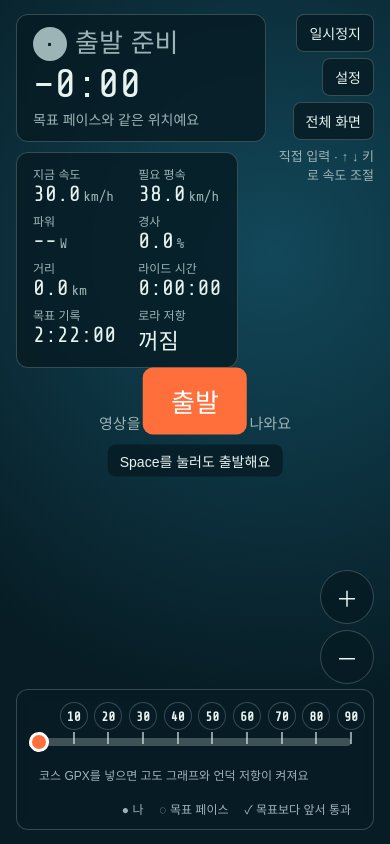
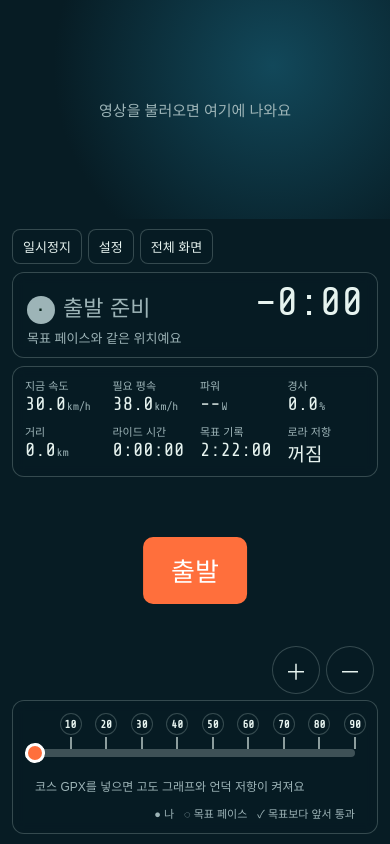
Before and after one commit to 1sgt24-stack/water_sauna, a plain HTML site: page goseong-roller.html in a window 390 px wide. Both pictures are taken after a click on the button "준비 완료". Drawn offline with nearby package versions, Linux system fonts and the light colour scheme; a web font is replaced by a local one.

Commit message:
고성 로라 페이스메이커: 휴대폰 세로 화면 배치 정리
Co-Authored-By: Claude Opus 5.5 <noreply@anthropic.com>
Claude-Session: https://claude.ai/code/session_016cPALF4WR1kMJgVPJVrcgP

```diff
--- a/goseong-roller.html
+++ b/goseong-roller.html
@@ -104,6 +104,34 @@ th{font-family:var(--body);font-size:12px;color:var(--dim)}
 th:first-child,td:first-child{text-align:left}
 .bigTime{font-family:var(--digit);font-size:60px;line-height:1}
 @media (max-width:760px){.stats{grid-template-columns:repeat(2,auto)}#gap{font-size:40px}.stat b{font-size:22px}.seg{grid-template-columns:repeat(2,1fr)}}
+/* 휴대폰 세로: 영상은 위, 상태판은 영상 아래 */
+@media (orientation:portrait) and (max-width:820px){
+  #stage{inset:0 0 auto 0;height:56.25vw}
+  #hud{top:56.25vw;padding:10px 12px calc(10px + env(safe-area-inset-bottom,0px));gap:8px}
+  #top{flex-direction:column-reverse;align-items:stretch;gap:8px}
+  #left{flex-direction:column;gap:8px}
+  #statusPanel{min-width:0;flex-direction:row;flex-wrap:wrap;align-items:baseline;justify-content:space-between;column-gap:12px;padding:10px 14px}
+  .badge{font-size:22px}.badge .mark{width:28px;height:28px;font-size:16px}
+  #gap{font-size:40px}
+  #gapSub{flex-basis:100%;font-size:13px}
+  .stats{grid-template-columns:repeat(4,minmax(0,1fr));gap:8px 10px;padding:10px 12px}
+  .stat small{font-size:11px}
+  .stat b{font-size:19px}.stat b span{font-size:11px;margin-left:1px}
+  #tools{justify-content:flex-start;flex-wrap:nowrap;overflow-x:auto}
+  .tool{padding:7px 10px;font-size:13px}
+  #srcChip{display:none}
+  #track{height:90px}
+  .cp .sym{min-width:22px;height:22px;padding:0 3px;font-size:11px}
+  #legend{gap:10px;font-size:11px;flex-wrap:wrap}
+  #manual,#gradeBtns{bottom:calc(150px + env(safe-area-inset-bottom,0px))}
+  #manual{flex-direction:row}
+  #manual button{width:48px;height:48px}
+  #gradeBtns{right:auto;left:16px;flex-direction:row}
+  #gradeBtns button{height:48px}
+  #toast{top:calc(56.25vw - 50px);font-size:22px;width:90%}
+  #startCall{top:auto;bottom:calc(240px + env(safe-area-inset-bottom,0px));transform:translateX(-50%)}
+  #startCall p{display:none}
+}
 </style>
 </head>
 <body>
```
